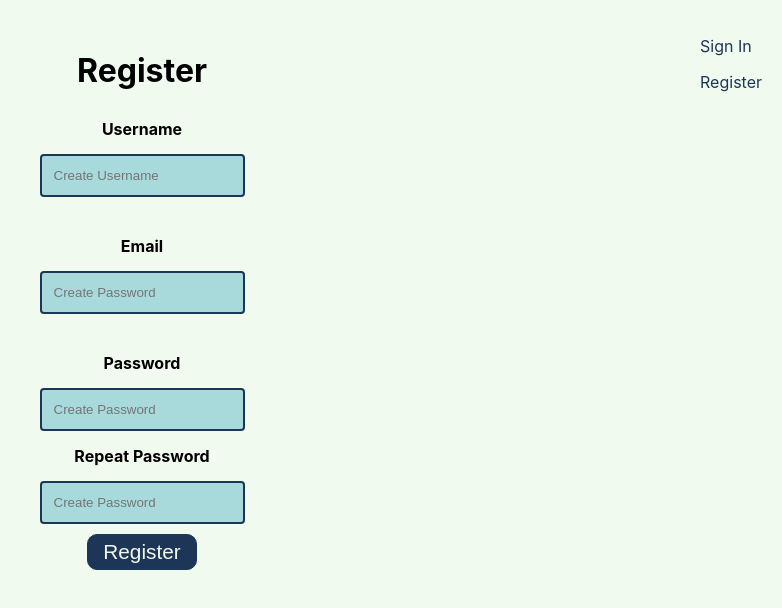
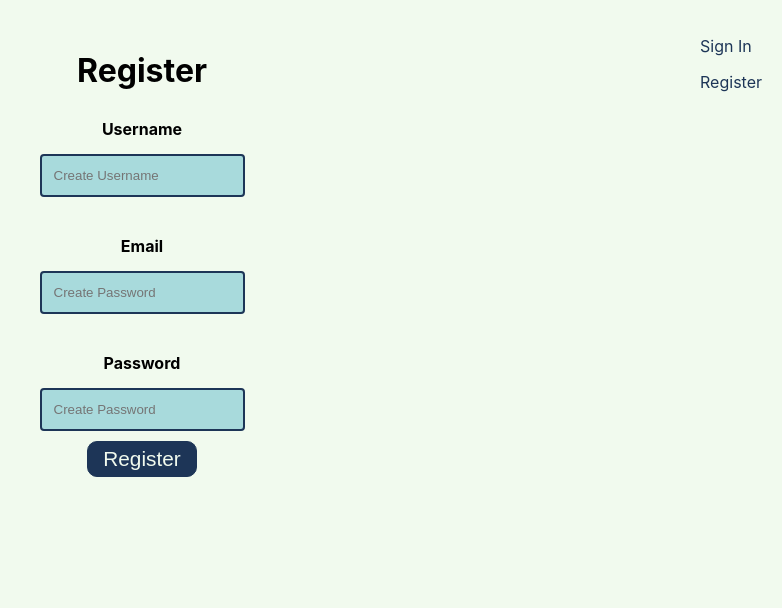
Before and after one commit to marelons1337/face-recognition, a React (Create React App) app: page / in a window 1280 px wide. Both pictures are taken after a click on the element "Register". Shown: the top 608 px of the page, without its empty margins (498-1280 px from the left). Built offline with nearby package versions, Linux system fonts and the light colour scheme; what clarifai would draw is missing.

Commit message:
register returning correct response

```diff
--- a/src/App.js
+++ b/src/App.js
@@ -24,8 +24,26 @@ class App extends Component {
       imageUrl: '',
       box: {},
       route: 'signin',
-      isSignedIn: false
+      isSignedIn: false,
+      user: {
+        "id": "",
+        "name": "",
+        "email": "",
+        "entries": "0",
+        "created": ""
+      }
     }
+  }
+
+  loadUser = (data) => {
+    this.setState(
+      {user: {
+        "id": data.id,
+        "name": data.name,
+        "email": data.email,
+        "entries": data.entries,
+        "created": data.created
+      }})
   }
 
   calculateFaceLocation = (data) => {
@@ -83,7 +101,7 @@ class App extends Component {
         : (
           route==='signin'
           ? <SignIn onRouteChange={ this.onRouteChange } />
-          : <Register onRouteChange={ this.onRouteChange } />
+          : <Register loadUser={ this.loadUser } onRouteChange={ this.onRouteChange } />
           )
         }
       </div>
--- a/src/components/Register.js
+++ b/src/components/Register.js
@@ -1,31 +1,68 @@
-import React from 'react';
+import React, { Component } from 'react';
 
-const Register = ({ onRouteChange }) => {
-    return (
-        <div className="register-container">
-        <h1>Register</h1>
-            <form>
+class Register extends Component {
+    constructor(props){
+        super(props);
+        this.state = {
+            email: '',
+            password: '',
+            name: ''
+        }
+    }
+
+    onEmailChange = (event) => {
+        this.setState({ email: event.target.value})
+    }
+
+    onNameChange = (event) => {
+        this.setState({ name: event.target.value})
+    }
+
+    onPasswordChange = (event) => {
+        this.setState({ password: event.target.value})
+    }
+
+    onSubmitSignIn = () => {
+        fetch('http://localhost:3000/register', {
+            method: 'post',
+            headers: { 'Content-Type': 'application/json' },
+            body: JSON.stringify({
+                email: this.state.email,
+                password: this.state.password,
+                name: this.state.name,
+            })
+        })
+        .then(response => response.json())
+        .then(user => {
+            if(user){
+                this.props.loadUser(user);
+                this.props.onRouteChange('home')
+            }
+        })
+    }
+
+    render() {
+        return (
+            <div className="register-container">
+            <h1>Register</h1>
                 <div className='form-block'>
                     <label htmlFor="uname"><b>Username</b></label>
-                    <input type="text" placeholder="Create Username" name="uname" required />
+                    <input type="text" placeholder="Create Username" name="uname" onChange={this.onNameChange} required />
                 </div>
                     <br />
                 <div className='form-block'>
                     <label htmlFor="email"><b>Email</b></label>
-                    <input type="email" placeholder="Create Password" name="email" required />
+                    <input type="email" placeholder="Create Password" name="email" onChange={this.onEmailChange} required />
                 </div>
                     <br />
                 <div className='form-block'>
                     <label htmlFor="psw"><b>Password</b></label>
-                    <input type="password" placeholder="Create Password" name="psw" required />
+                    <input type="password" placeholder="Create Password" name="psw" onChange={this.onPasswordChange} required />
                     <br />
-                    <label htmlFor="repeat-psw"><b>Repeat Password</b></label>
-                    <input type="password" placeholder="Create Password" name="repeat-psw" required />
-                    <button onClick={ () => onRouteChange('signin') }type="submit">Register</button>
+                    <button onClick={ this.onSubmitSignIn }type="submit">Register</button>
                 </div>
-            </form>
-        </div>
-     );
+            </div>
+        );
+    }
 }
-
 export default Register;
--- a/src/components/SignIn.js
+++ b/src/components/SignIn.js
@@ -41,7 +41,6 @@ class SignIn extends Component {
         return (
             <div className="login-container">
             <h1>Sign In</h1>
-                <form>
                 <div className='form-block'>
                     <label htmlFor="uname"><b>Username</b></label>
                     <input onChange={ this.onEmailChange } type="text" placeholder="Enter Email" name="uname" required />
@@ -56,7 +55,6 @@ class SignIn extends Component {
                 <div>
                     <p onClick={ () => onRouteChange('register') }>Don't have an account yet? Register. </p>
                 </div>
-                </form>
             </div>
          );
     }
```
Lines whose indentation alone changed are shown as unchanged.
